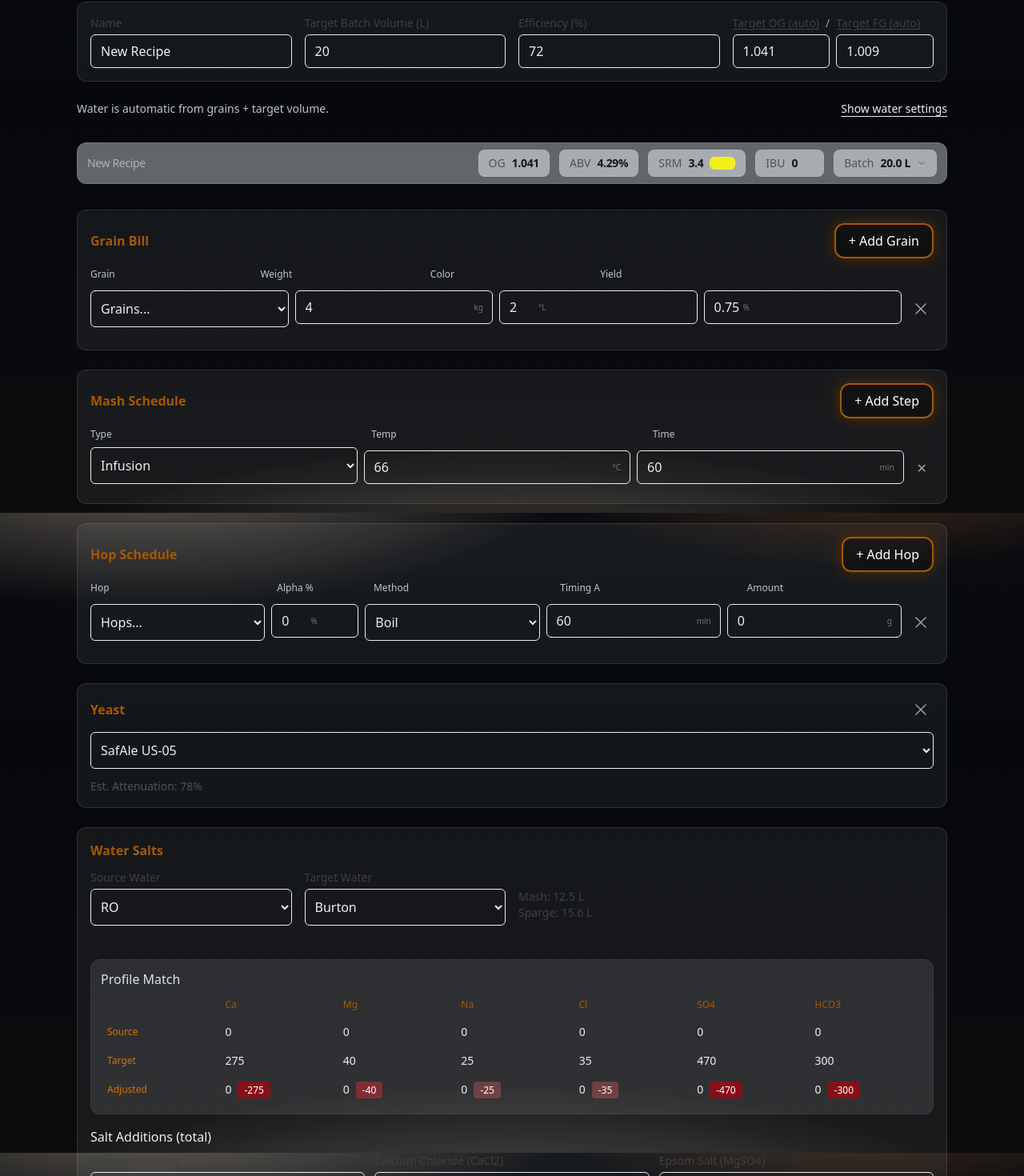
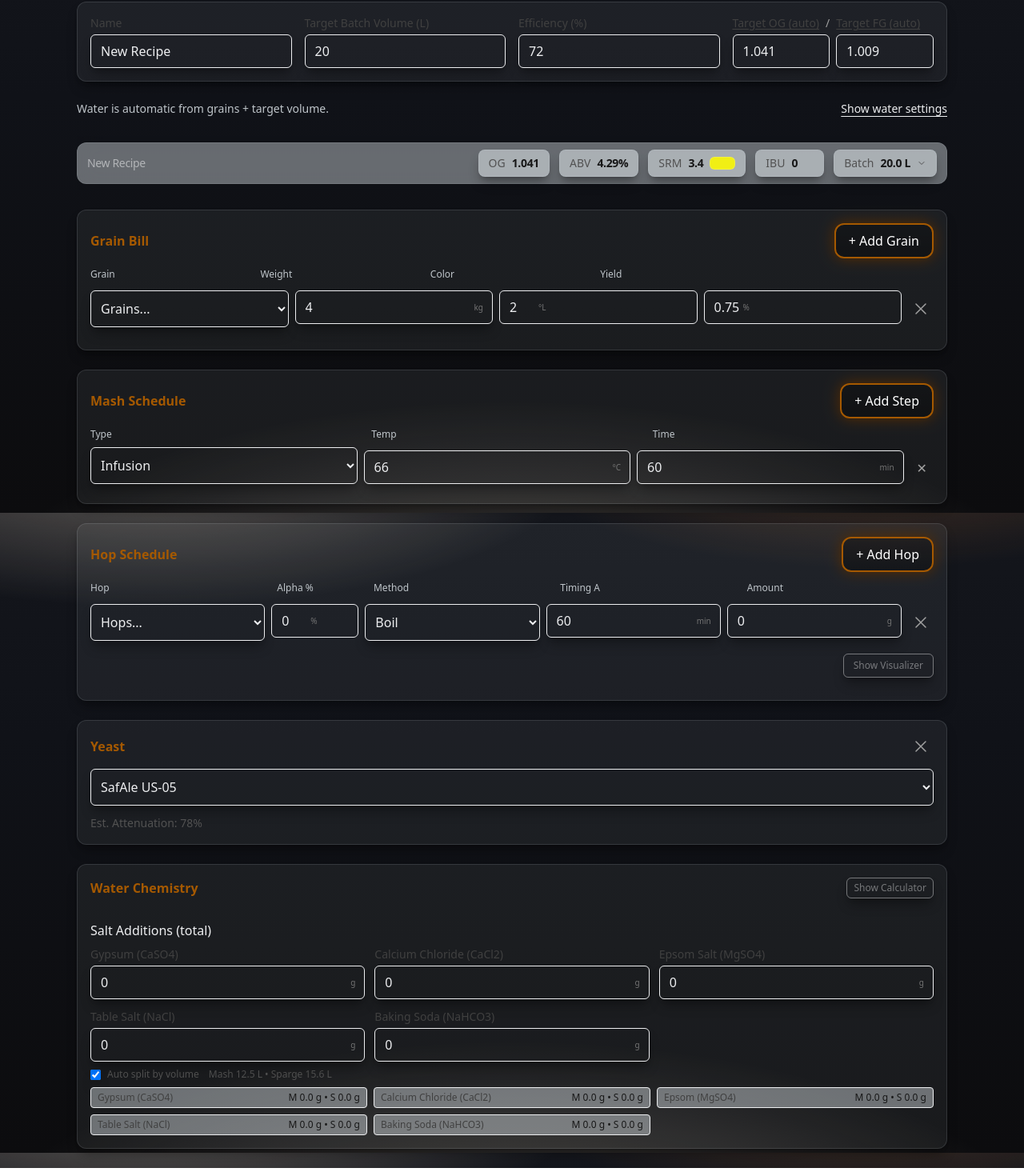
Before and after one commit to AngelsOB/BrewTool, a React (Vite) app: page /recipes in a window 1280 px wide. Shown: the part 159-1629 px from the top of the page at 80% size. Built offline with nearby package versions, Linux system fonts and the light colour scheme.

Commit message:
(feat) made calculator and visualizer collapsible. Updated some design/formatting.

```diff
--- a/src/components/CalculatorCard.tsx
+++ b/src/components/CalculatorCard.tsx
@@ -3,14 +3,15 @@ import type { ReactNode } from "react";
 type Props = {
   title: string;
   children: ReactNode;
+  right?: ReactNode;
 };
 
-export default function CalculatorCard({ title, children }: Props) {
+export default function CalculatorCard({ title, children, right }: Props) {
   return (
     <section className="card-glass card-inner-ring p-5 neon-glow">
       <header className="mb-2 flex items-center justify-between">
         <div className="font-medium">{title}</div>
-        <div className="text-white/30">→</div>
+        <div className="text-white/30">{right ?? "→"}</div>
       </header>
       <div className="space-y-3 text-white/80">{children}</div>
     </section>
--- /dev/null
+++ b/src/components/Collapsible.tsx
@@ -0,0 +1,28 @@
+import React from "react";
+
+type Props = {
+  open: boolean;
+  children: React.ReactNode;
+  duration?: number; // ms
+};
+
+// Grid-based collapsible: animates grid-template-rows from 0fr → 1fr without measuring.
+export default function Collapsible({ open, children, duration = 250 }: Props) {
+  const transition = `${duration}ms ease-in-out`;
+  return (
+    <div
+      className="grid"
+      style={{
+        gridTemplateRows: open ? "1fr" : "0fr",
+        transition: `grid-template-rows ${transition}`,
+      }}
+    >
+      <div
+        className="overflow-hidden"
+        style={{ opacity: open ? 1 : 0, transition: `opacity ${transition}` }}
+      >
+        {children}
+      </div>
+    </div>
+  );
+}
--- /dev/null
+++ b/src/components/FitToWidth.tsx
@@ -0,0 +1,95 @@
+import { useLayoutEffect, useRef, useState } from "react";
+
+type FitToWidthProps = {
+  children: React.ReactNode;
+  /** Minimum scale allowed (SwiftUI's minimumScaleFactor). 0.75 => shrink to 75% at most. */
+  minScale?: number;
+  /** Alignment used for transform origin and justification */
+  align?: "left" | "center" | "right";
+  /** Optional className for the outer container */
+  className?: string;
+};
+
+export default function FitToWidth({
+  children,
+  minScale = 0.75,
+  align = "left",
+  className,
+}: FitToWidthProps) {
+  const containerRef = useRef<HTMLDivElement | null>(null);
+  const contentRef = useRef<HTMLDivElement | null>(null);
+  const [scale, setScale] = useState(1);
+
+  useLayoutEffect(() => {
+    const container = containerRef.current;
+    const content = contentRef.current;
+    if (!container || !content) return;
+
+    const recompute = () => {
+      const containerWidth = container.clientWidth;
+      const contentWidth = content.scrollWidth;
+      if (!containerWidth || !contentWidth) {
+        setScale(1);
+        return;
+      }
+      const raw = containerWidth / contentWidth;
+      const next = Math.max(minScale, Math.min(1, raw));
+      setScale(next);
+    };
+
+    // Initial compute
+    recompute();
+
+    // Observe size changes
+    const ro = new ResizeObserver(() => recompute());
+    ro.observe(container);
+    ro.observe(content);
+
+    // Also watch for text/content mutations that change intrinsic width
+    const mo = new MutationObserver(() => recompute());
+    mo.observe(content, {
+      childList: true,
+      subtree: true,
+      characterData: true,
+    });
+
+    return () => {
+      ro.disconnect();
+      mo.disconnect();
+    };
+  }, [minScale]);
+
+  const justify =
+    align === "right"
+      ? "flex-end"
+      : align === "center"
+      ? "center"
+      : "flex-start";
+  const origin =
+    align === "right" ? "100% 50%" : align === "center" ? "50% 50%" : "0% 50%";
+
+  return (
+    <div
+      ref={containerRef}
+      className={className}
+      style={{
+        display: "flex",
+        minWidth: 0,
+        justifyContent: justify,
+        overflow: "visible",
+      }}
+    >
+      <div
+        ref={contentRef}
+        style={{
+          transform: `scale(${scale})`,
+          transformOrigin: origin,
+          whiteSpace: scale < 1 ? "nowrap" : undefined,
+          display: "inline-flex",
+        }}
+      >
+        {children}
+      </div>
+    </div>
+  );
+}
--- a/src/components/WaterSaltsCalc.tsx
+++ b/src/components/WaterSaltsCalc.tsx
@@ -1,4 +1,5 @@
-import { useMemo, useState } from "react";
+import { useEffect, useMemo, useState } from "react";
+import Collapsible from "./Collapsible";
 import CalculatorCard from "./CalculatorCard";
 import {
   type SaltAdditions,
@@ -105,11 +106,16 @@ export default function WaterSaltsCalc({
   mashWaterL = 15,
   spargeWaterL = 10,
   variant = "card",
+  compact: compactProp,
+  onCompactChange,
 }: {
   mashWaterL?: number;
   spargeWaterL?: number;
   variant?: "card" | "embedded";
+  compact?: boolean;
+  onCompactChange?: (value: boolean) => void;
 }) {
+  const [localCompact, setLocalCompact] = useState<boolean>(false);
   const [sourceProfileName, setSourceProfileName] = useState<string>("RO");
   const [targetProfileName, setTargetProfileName] = useState<string>("Burton");
   const [customSource, setCustomSource] = useState<WaterProfile | null>(null);
@@ -274,8 +280,20 @@ export default function WaterSaltsCalc({
 
   // const ratio = useMemo(() => chlorideToSulfateRatio(totalProfile), [totalProfile]);
 
+  const compact = compactProp ?? localCompact;
+  const toggleCompact = () => {
+    const next = !compact;
+    if (next) setAdditionsMode("single");
+    if (onCompactChange) onCompactChange(next);
+    else setLocalCompact(next);
+  };
+  useEffect(() => {
+    if (compact) setAdditionsMode("single");
+  }, [compact]);
+
   const content = (
     <>
+      <Collapsible open={!compact}>
         <div className="relative">
           <div className="grid grid-cols-1 md:grid-cols-4 gap-4">
             <Field label="Source Water">
@@ -291,8 +309,8 @@ export default function WaterSaltsCalc({
                 ].map((k) => (
                   <option key={k} value={k}>
                     {k.startsWith("saved:")
-                    ? savedProfiles.find((s) => `saved:${s.id}` === k)?.name ??
-                      k
+                      ? savedProfiles.find((s) => `saved:${s.id}` === k)
+                          ?.name ?? k
                       : k}
                   </option>
                 ))}
@@ -449,8 +467,37 @@ export default function WaterSaltsCalc({
           adjusted={totalProfile}
           variant={variant}
         />
+      </Collapsible>
 
-      {additionsMode === "single" ? (
+      {compact ? (
+        <div className="mt-4">
+          <div className="font-medium mb-2">Salt Additions (total)</div>
+          <div className="grid grid-cols-2 sm:grid-cols-3 gap-3">
+            {renderSaltInputs(singleSalts, setSingleSalts, saltHints)}
+          </div>
+          <div className="mt-2 text-xs text-neutral-600 flex items-center gap-3">
+            <label className="inline-flex items-center gap-2">
+              <input
+                type="checkbox"
+                checked={autoSplitByVolume}
+                onChange={(e) => setAutoSplitByVolume(e.target.checked)}
+              />
+              Auto split by volume
+            </label>
+            {autoSplitByVolume && (
+              <span>
+                Mash {effectiveMashVol.toFixed(1)} L • Sparge{" "}
+                {effectiveSpargeVol.toFixed(1)} L
+              </span>
+            )}
+          </div>
+          {autoSplitByVolume && (
+            <div className="mt-2 grid grid-cols-2 sm:grid-cols-3 gap-2 text-xs">
+              {renderSplitPreview(computedMashSalts, computedSpargeSalts)}
+            </div>
+          )}
+        </div>
+      ) : additionsMode === "single" ? (
         <div className="mt-4">
           <div className="font-medium mb-2">Salt Additions (total)</div>
           <div className="grid grid-cols-2 sm:grid-cols-3 gap-3">
@@ -550,7 +597,22 @@ export default function WaterSaltsCalc({
   if (variant === "embedded") {
     return <div className="space-y-3">{content}</div>;
   }
-  return <CalculatorCard title="Water Salts">{content}</CalculatorCard>;
+  return (
+    <CalculatorCard
+      title="Water Salts"
+      right={
+        <button
+          type="button"
+          className="text-xs rounded-md border px-2 py-1 hover:bg-white/20"
+          onClick={toggleCompact}
+        >
+          {compact ? "Expand" : "Collapse"}
+        </button>
+      }
+    >
+      {content}
+    </CalculatorCard>
+  );
 }
 
 function renderSaltInputs(
@@ -851,3 +913,5 @@ function Row({
     </div>
   );
 }
+
+// Collapsible moved to shared component
--- a/src/index.css
+++ b/src/index.css
@@ -55,25 +55,26 @@
 
 @layer utilities {
   .bg-dashboard {
+    /* Lighter, gentle gradient */
     background: radial-gradient(
         1000px 360px at 15% -10%,
-        rgba(255 230 200 / 0.4),
+        rgba(255 235 210 / 0.35),
         transparent 55%
       ),
       radial-gradient(
         900px 300px at 85% -10%,
-        rgba(var(--accent) / 0.28),
+        rgba(var(--accent) / 0.22),
         transparent 50%
       ),
       radial-gradient(
-        1500px 520px at 50% 120%,
-        rgba(255 230 200 / 0.4),
-        transparent 47%
+        1400px 600px at 50% 120%,
+        rgba(255 238 220 / 0.28),
+        transparent 50%
       ),
       linear-gradient(
         180deg,
-        rgb(10 12 16) 0%,
-        rgb(6 8 12) 35%,
+        rgb(20 22 28) 0%,
+        rgb(16 18 24) 35%,
         rgb(var(--bg)) 100%
       );
     background-attachment: fixed, fixed, fixed, fixed;
@@ -160,6 +161,24 @@
     @apply rounded-xl p-3 sm:p-4 border;
     background-color: color-mix(in oklch, var(--fg-strong) 6%, transparent);
     border-color: color-mix(in oklch, var(--fg-strong) 12%, transparent);
+    box-shadow: 0 10px 15px -3px rgba(0, 0, 0, 0.3),
+      0 4px 6px -4px rgba(0, 0, 0, 0.3);
+    transition: box-shadow 160ms ease;
+  }
+
+  /* Elevated inputs on RecipeBuilder page */
+  .page-recipe .section-soft input,
+  .page-recipe .section-soft select {
+    box-shadow: 0 10px 15px -3px rgba(0, 0, 0, 0.3),
+      0 4px 6px -4px rgba(0, 0, 0, 0.3);
+    transition: box-shadow 150ms ease, background-color 150ms ease;
+  }
+  .page-recipe .section-soft input:hover,
+  .page-recipe .section-soft select:hover,
+  .page-recipe .section-soft input:focus,
+  .page-recipe .section-soft select:focus {
+    box-shadow: 0 1px 2px rgba(0, 0, 0, 0.2), 0 1px 1px rgba(0, 0, 0, 0.15);
+    outline: none;
   }
 
   /* Theme-aware overrides for white utilities */
--- a/src/pages/RecipeBuilder.tsx
+++ b/src/pages/RecipeBuilder.tsx
@@ -1,4 +1,5 @@
 import { useEffect, useMemo, useRef, useState } from "react";
+import Collapsible from "../components/Collapsible";
 import {
   useRecipeStore,
   type GrainItem,
@@ -28,6 +29,7 @@ import HopFlavorMini from "../components/HopFlavorMini";
 import InputWithSuffix from "../components/InputWithSuffix";
 import InlineEditableNumber from "../components/InlineEditableNumber";
 import WaterSaltsCalc from "../components/WaterSaltsCalc";
+import FitToWidth from "../components/FitToWidth";
 import { estimateRecipeHopFlavor } from "../utils/hopsFlavor";
 import {
   addCustomGrain,
@@ -37,6 +39,37 @@ import {
   getYeastPresets,
 } from "../utils/presets";
 import type { Recipe } from "../hooks/useRecipeStore";
+
+function WaterSaltsSection({
+  mashWaterL,
+  spargeWaterL,
+}: {
+  mashWaterL: number;
+  spargeWaterL: number;
+}) {
+  const [compact, setCompact] = useState<boolean>(true);
+  return (
+    <>
+      <div className="flex items-center justify-between">
+        <div className="font-semibold text-primary-strong">Water Chemistry</div>
+        <button
+          type="button"
+          className="text-xs rounded-md border px-2 py-1 text-white/40 shadow-lg shadow-black/30 hover:shadow-sm hover:bg-white/10"
+          onClick={() => setCompact((c) => !c)}
+        >
+          {compact ? "Show Calculator" : "Collapse Calculator"}
+        </button>
+      </div>
+      <WaterSaltsCalc
+        mashWaterL={mashWaterL}
+        spargeWaterL={spargeWaterL}
+        variant="embedded"
+        compact={compact}
+        onCompactChange={setCompact}
+      />
+    </>
+  );
+}
 
 export default function RecipeBuilder() {
   const upsert = useRecipeStore((s) => s.upsert);
@@ -69,6 +102,7 @@ export default function RecipeBuilder() {
   });
   const [showCustomGrainInput, setShowCustomGrainInput] = useState(false);
   const [showCustomHopInput, setShowCustomHopInput] = useState(false);
+  const [showFlavorVisualizer, setShowFlavorVisualizer] = useState(false);
 
   // Water profile/volumes inputs
   const [mashThicknessLPerKg, setMashThicknessLPerKg] = useState(3);
@@ -460,7 +494,7 @@ export default function RecipeBuilder() {
   }, []);
 
   return (
-    <div className="max-w-6xl mx-auto px-4 sm:px-6 lg:px-8 space-y-6">
+    <div className="page-recipe max-w-6xl mx-auto px-4 sm:px-6 lg:px-8 space-y-6">
       <div className="flex flex-col sm:flex-row sm:items-end sm:justify-between gap-3">
         <div>
           <h1 className="text-3xl font-semibold tracking-tight">
@@ -738,24 +772,24 @@ export default function RecipeBuilder() {
       {/* Sticky summary bar (glass + warm accent) */}
       <div className="sticky top-14 z-10 mx-auto max-w-6xl py-2 backdrop-blur-md">
         <div className="flex flex-wrap items-center justify-between gap-3 rounded-xl border border-white/10 bg-white/40 px-3 py-2 shadow-soft ring-1 ring-neutral-900/5 supports-[backdrop-filter]:bg-white/25">
-          <div className="text-sm font-medium tracking-tight text-white/50">
+          <div className="text-sm font-medium tracking-tight text-white/50 shrink-0">
             {name}
           </div>
-          <div className="flex flex-wrap items-center justify-end gap-3">
-            {/* restore original chips; only hover popovers use inset style */}
-            <div className="inline-flex items-center gap-2 rounded-lg border border-white/10 bg-white/50 px-3 py-1.5 text-sm shadow-soft">
+          <FitToWidth className="min-w-0 flex-1" align="right" minScale={0.75}>
+            <div className="inline-flex flex-wrap items-center justify-end gap-3">
+              <div className="inline-flex items-center gap-2 rounded-lg border border-white/10 bg-white/50 px-3 py-1.5 text-sm shadow-soft shadow-lg shadow-black/30 hover:shadow-sm">
                 <span className="text-neutral-600">OG</span>
                 <span className="font-semibold tracking-tight text-neutral-900">
                   {ogUsed.toFixed(3)}
                 </span>
               </div>
-            <div className="inline-flex items-center gap-2 rounded-lg border border-white/10 bg-white/50 px-3 py-1.5 text-sm shadow-soft">
+              <div className="inline-flex items-center gap-2 rounded-lg border border-white/10 bg-white/50 px-3 py-1.5 text-sm shadow-soft shadow-lg shadow-black/30 hover:shadow-sm">
                 <span className="text-neutral-600">ABV</span>
                 <span className="font-semibold tracking-tight text-neutral-900">
                   {abv.toFixed(2)}%
                 </span>
               </div>
-            <div className="inline-flex items-center gap-2 rounded-lg border border-white/10 bg-white/50 px-3 py-1.5 text-sm shadow-soft">
+              <div className="inline-flex items-center gap-2 rounded-lg border border-white/10 bg-white/50 px-3 py-1.5 text-sm shadow-soft shadow-lg shadow-black/30 hover:shadow-sm">
                 <span className="text-neutral-600">SRM</span>
                 <span className="font-semibold tracking-tight text-neutral-900">
                   {srm.toFixed(1)}
@@ -767,7 +801,7 @@ export default function RecipeBuilder() {
               </div>
               <div className="relative group" ref={ibuRef}>
                 <div
-                className="inline-flex items-center gap-2 rounded-lg border border-white/10 bg-white/50 px-3 pr-8 py-1.5 text-sm shadow-soft relative cursor-pointer select-none"
+                  className="inline-flex items-center gap-2 rounded-lg border border-white/10 bg-white/50 px-3 pr-8 py-1.5 text-sm shadow-soft relative cursor-pointer select-none shadow-lg shadow-black/30 hover:shadow-sm"
                   onClick={() => setShowIbuDetails((v) => !v)}
                   aria-expanded={showIbuDetails}
                   role="button"
@@ -802,7 +836,10 @@ export default function RecipeBuilder() {
                     <div className="rounded-lg bg-neutral-900 p-2">
                       <HopFlavorRadar
                         series={[
-                        { name: "Total (est.)", flavor: estimatedTotalFlavor },
+                          {
+                            name: "Total (est.)",
+                            flavor: estimatedTotalFlavor,
+                          },
                         ]}
                         colorStrategy="dominant"
                         labelColorize={true}
@@ -822,7 +859,7 @@ export default function RecipeBuilder() {
                 onMouseLeave={() => _setHoverOpen(false)}
               >
                 <div
-                className="inline-flex items-center gap-2 rounded-lg border border-white/10 bg-white/50 px-3 py-1.5 text-sm shadow-soft cursor-pointer select-none"
+                  className="inline-flex items-center gap-2 rounded-lg border border-white/10 bg-white/50 px-3 py-1.5 text-sm shadow-soft cursor-pointer select-none shadow-lg shadow-black/30 hover:shadow-sm"
                   onClick={() => {
                     if (showBatchDetails) {
                       setShowBatchDetails(false);
@@ -918,10 +955,11 @@ export default function RecipeBuilder() {
                 </div>
               </div>
             </div>
-        </div>
-      </div>
-
-      <section className="section-soft space-y-3">
+          </FitToWidth>
+        </div>
+      </div>
+
+      <section className="section-soft space-y-3 pb-1 sm:pb-2">
         <div className="flex flex-col sm:flex-row sm:items-center sm:justify-between gap-3">
           <div className="font-semibold text-primary-strong">Grain Bill</div>
           <button
@@ -1596,14 +1634,34 @@ export default function RecipeBuilder() {
         >
           + Add Hop
         </button>
-      </section>
-
+        <div className="flex justify-end mt-3 sm:mt-4">
+          <div className="inline-flex items-center gap-2">
+            {/* {estimatedTotalFlavor && (
+              <HopFlavorMini
+                flavor={estimatedTotalFlavor}
+                size={40}
+                maxValue={5}
+                className="hidden sm:block"
+              />
+            )} */}
+            <button
+              type="button"
+              className="inline-flex items-center gap-2 rounded-md border px-3 py-1.5 text-xs text-white/40 hover:bg-white/20 shadow-lg shadow-black/30 hover:shadow-sm"
+              onClick={() => setShowFlavorVisualizer((v) => !v)}
+            >
+              {showFlavorVisualizer ? "Hide Visualizer" : "Show Visualizer"}
+            </button>
+          </div>
+        </div>
+        <Collapsible open={showFlavorVisualizer}>
           {hopFlavorSeries.length > 0 && (
             <FlavorGraphs
               baseSeries={hopFlavorSeries}
               estFlavor={estimatedTotalFlavor}
             />
           )}
+        </Collapsible>
+      </section>
 
       <section className="section-soft space-y-3">
         <div className="flex flex-col sm:flex-row sm:items-center sm:justify-between gap-3">
@@ -1669,11 +1727,9 @@ export default function RecipeBuilder() {
       </section>
 
       <section className="section-soft space-y-3">
-        <div className="font-semibold text-primary-strong">Water Salts</div>
-        <WaterSaltsCalc
+        <WaterSaltsSection
           mashWaterL={finalMashL}
           spargeWaterL={finalSpargeL}
-          variant="embedded"
         />
       </section>
     </div>
```
Lines whose indentation alone changed are shown as unchanged.
